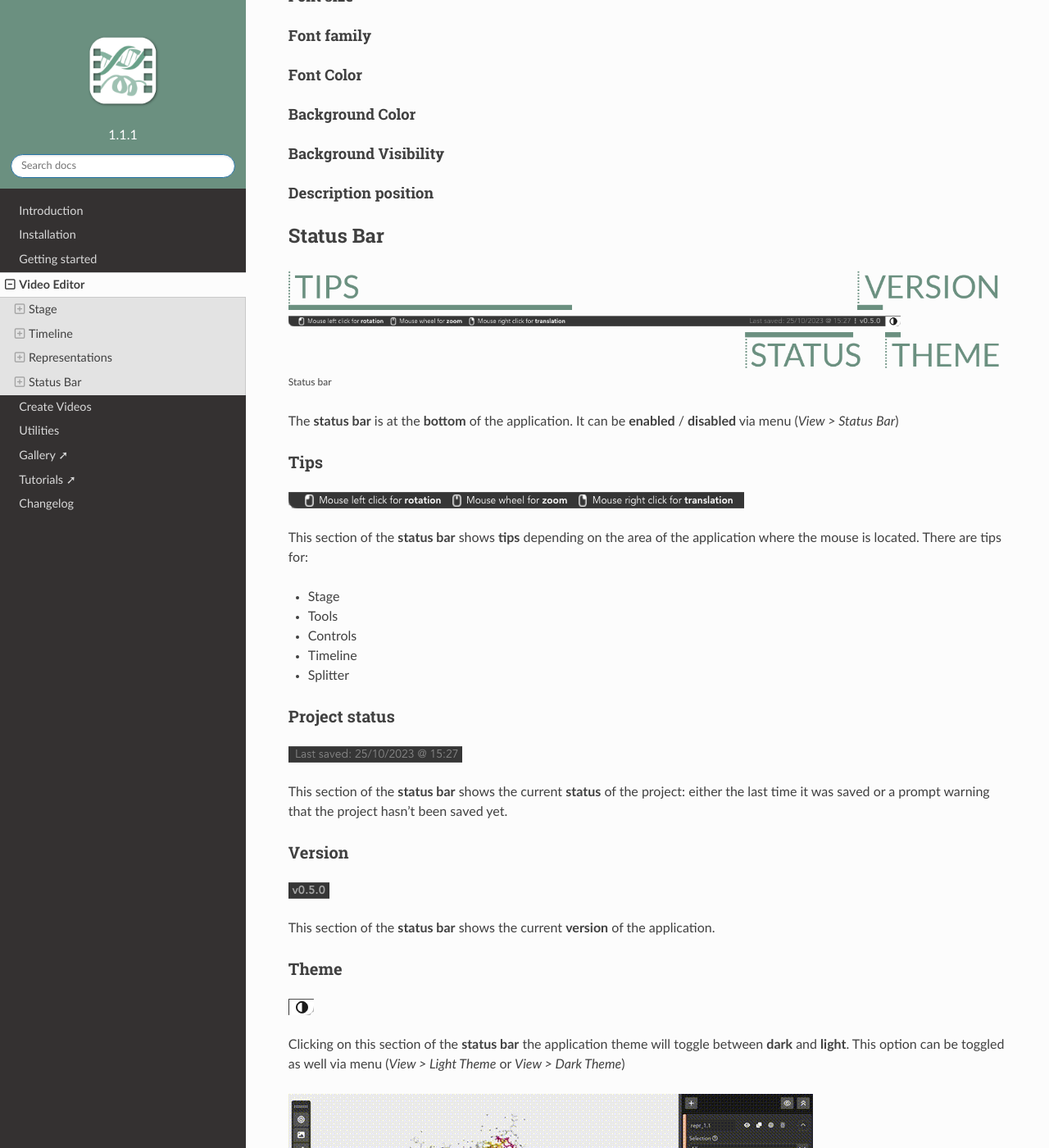
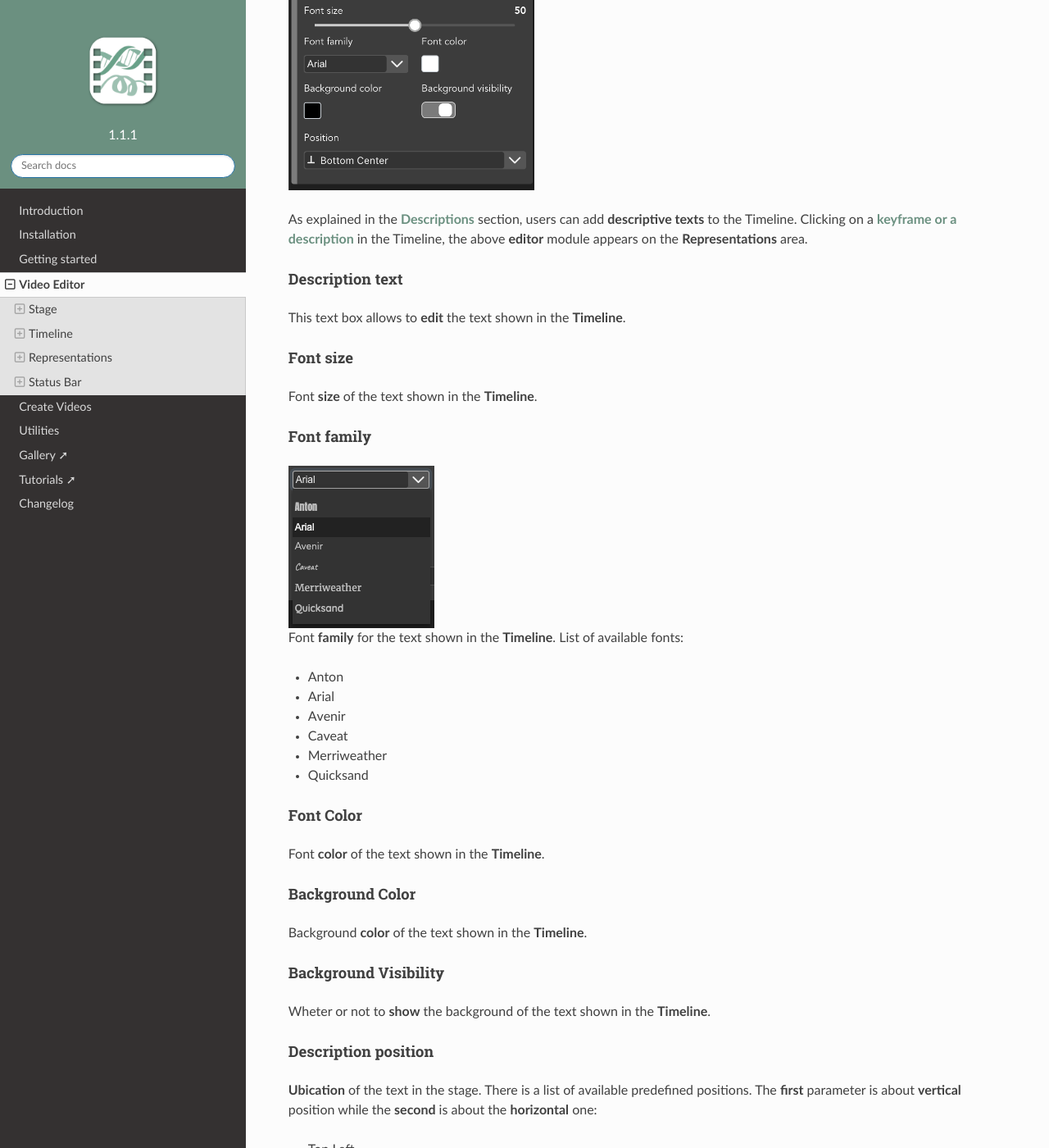
Before and after one commit to gbayarri/biomovies_documentation, a Sphinx documentation site: the page built from docs/source/interface.md, in a window 1280 px wide and 1400 px high, scrolled down 34604 px. Shown: the whole window at 82% size. Built offline with Sphinx 7.4.7 and the Read the Docs theme 2.0.0, drawn with Linux system fonts in a browser that asks for light colours; some of the changed text lies outside the part shown.

Commit message:
Interface > Representations > Descriptions

```diff
--- a/docs/source/interface.md
+++ b/docs/source/interface.md
@@ -690,19 +690,57 @@ Adjust the selected clip in **Timeline** size with the **trajectory lenght**. Be
 
 ### Descriptions
 
+<img src="_static/interface/representations/representations02.png" style="max-width:300px;height:auto;" />
+</div>
+
+As explained in the [**Descriptions**](#descriptions) section, users can add **descriptive texts** to the Timeline. Clicking on a [**keyframe or a description**](#timeline-editor) in the Timeline, the above **editor** module appears on the **Representations** area.
+
 #### Description text
+
+This text box allows to **edit** the text shown in the **Timeline**.
 
 #### Font size
 
+Font **size** of the text shown in the **Timeline**.
+
 #### Font family
+
+<img src="_static/interface/representations/descriptions/descriptions01.png" style="margin-bottom:0;" />
+
+Font **family** for the text shown in the **Timeline**. List of available fonts:
+
+* Anton
+* Arial
+* Avenir
+* Caveat
+* Merriweather
+* Quicksand
 
 #### Font Color
 
+Font **color** of the text shown in the **Timeline**.
+
 #### Background Color
+
+Background **color** of the text shown in the **Timeline**.
 
 #### Background Visibility
 
+Wheter or not to **show** the background of the text shown in the **Timeline**.
+
 #### Description position
+
+**Ubication** of the text in the stage. There is a list of available predefined positions. The **first** parameter is about **vertical** position while the **second** is about the **horizontal** one:
+
+* Top Left
+* Top Center
+* Top Right
+* Middle Left
+* Middle Center
+* Middle Right
+* Bottom Left
+* Bottom Center
+* Bottom Right
 
 ## Status Bar
 
```
Also changed, not shown: docs/source/_static/interface/representations/descriptions/descriptions01.png (added).
